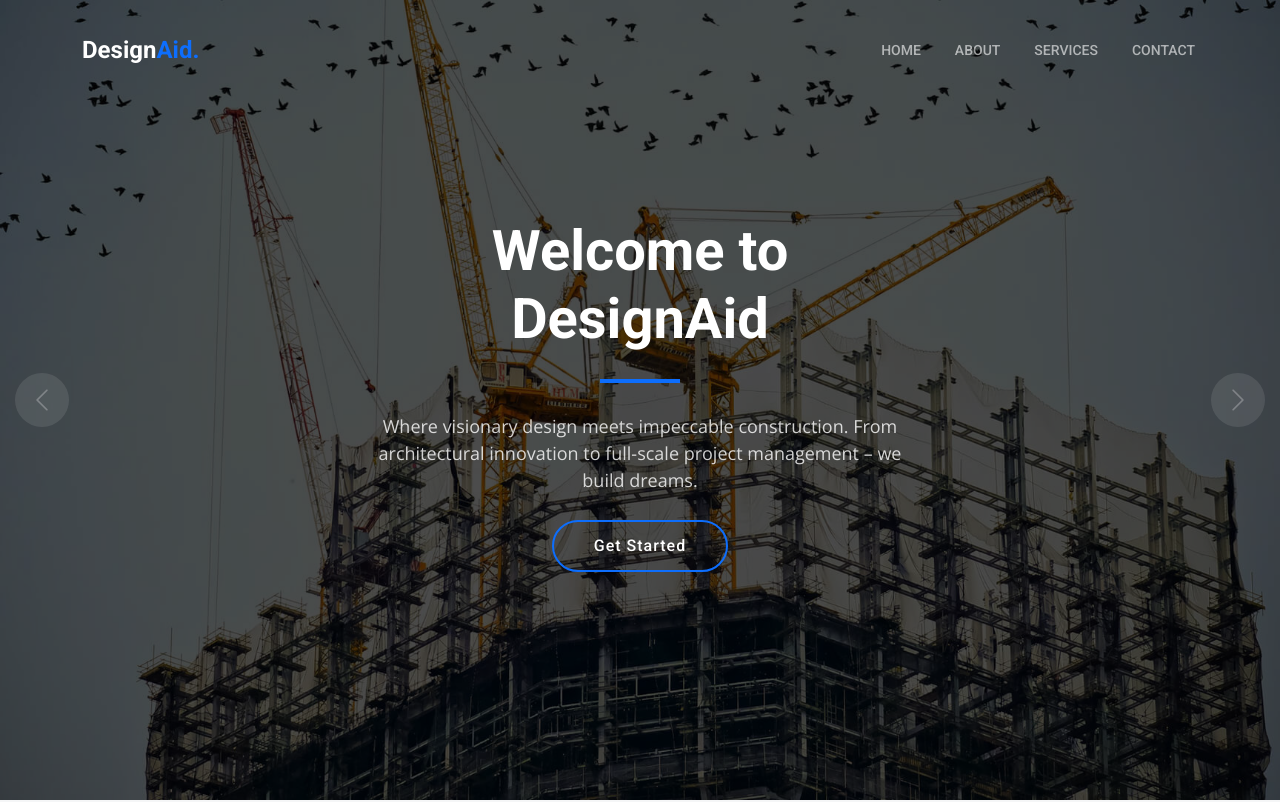
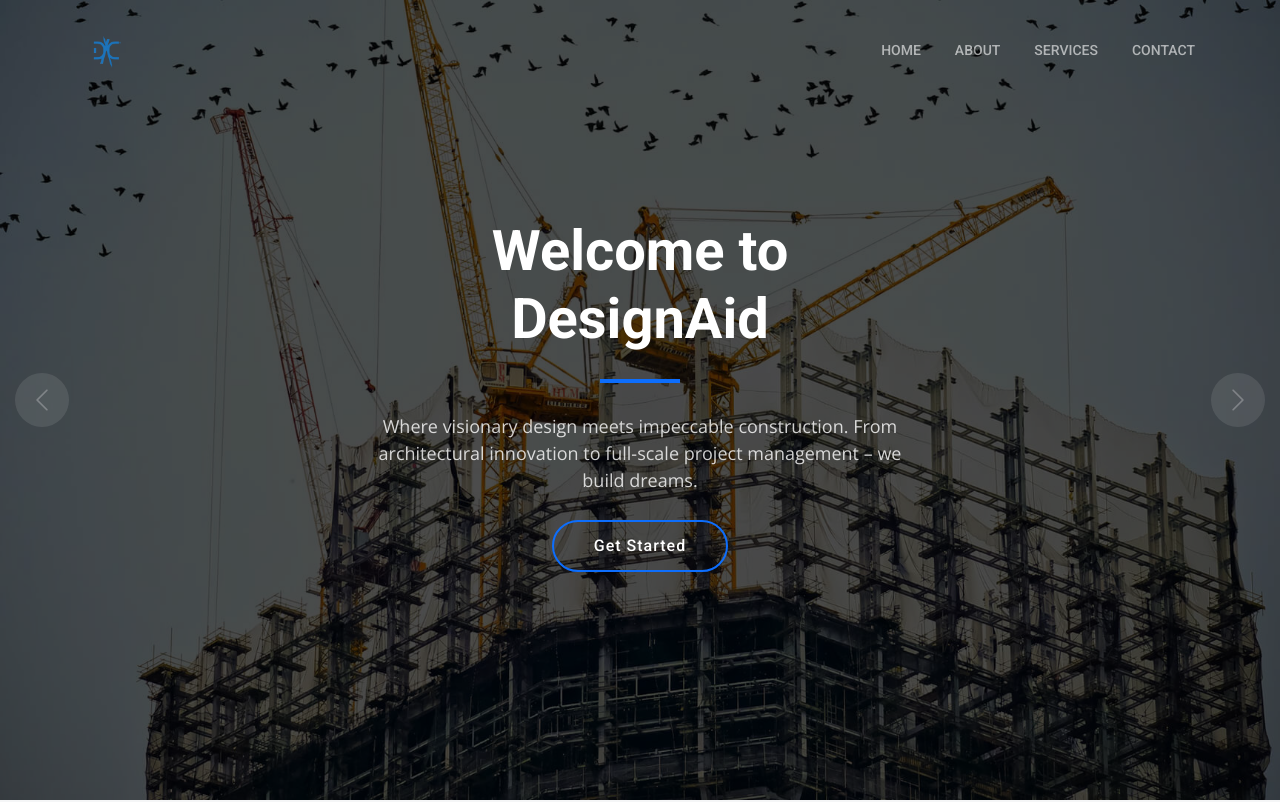
Before and after one commit to ogofe/designaid, a React (Create React App) app: page /home in a window 1280 px wide. Shown: the top 802 px of the page. Built offline with nearby package versions, Linux system fonts and the light colour scheme; some icons are missing.

Commit message:
update footer

```diff
--- a/src/components/index.jsx
+++ b/src/components/index.jsx
@@ -27,8 +27,8 @@ export const Header = ({ props }) => {
             <div class="container-fluid container-xl d-flex align-items-center justify-content-between">
 
             <a href="/" class="logo d-flex align-items-center">
-                 {/*<img src="assets/img/logo.png" alt="Design aid logo"/> */}
-                <h1>Design<span>Aid.</span></h1>
+                <img src="assets/img/logo.png" alt="Design aid logo"/>
+                {/* <h1>Design<span>Aid.</span></h1> */}
             </a>
 
             <i ref={mobileNavShow} onClick={openMobileNav} class="mobile-nav-toggle mobile-nav-show bi bi-list"></i>
@@ -62,6 +62,10 @@ export const Footer = () => {
 
                         <div class="col-lg-4 col-md-6">
                             <div class="footer-info">
+                                <div style={{width: '150px'}}>
+                                    <img src="/assets/img/logo.png" alt="DesignAid logo" />
+                                </div>
+
                                 <h3>Design Aid</h3>
                                 <p>
                                     No 8 Mogadishu City Centre, <br />
--- a/src/pages/contact.jsx
+++ b/src/pages/contact.jsx
@@ -54,7 +54,7 @@ export const ContactPage = ({ props }) => {
           <div class="row gy-4 mt-1">
 
             <div class="col-lg-6 ">
-            <iframe src="https://www.google.com/maps/embed?pb=!1m16!1m12!1m3!1d245.16784617455195!2d7.427727474799351!3d10.525415100000018!2m3!1f0!2f0!3f0!3m2!1i1024!2i768!4f13.1!2m1!1smogadishu%20layout%20ahmadu%20bello%20way!5e0!3m2!1sen!2sng!4v1740624608540!5m2!1sen!2sng" width="600" height="450" style="border:0;" allowfullscreen="true" loading="lazy" referrerpolicy="no-referrer-when-downgrade"></iframe>
+              <iframe src="https://www.google.com/maps/embed?pb=!1m16!1m12!1m3!1d245.16784617455195!2d7.427727474799351!3d10.525415100000018!2m3!1f0!2f0!3f0!3m2!1i1024!2i768!4f13.1!2m1!1smogadishu%20layout%20ahmadu%20bello%20way!5e0!3m2!1sen!2sng!4v1740624608540!5m2!1sen!2sng" width="600" height="450" style="border:0;" allowfullscreen="" loading="lazy" referrerpolicy="no-referrer-when-downgrade"></iframe>
             </div>
 
             <div class="col-lg-6">
```
